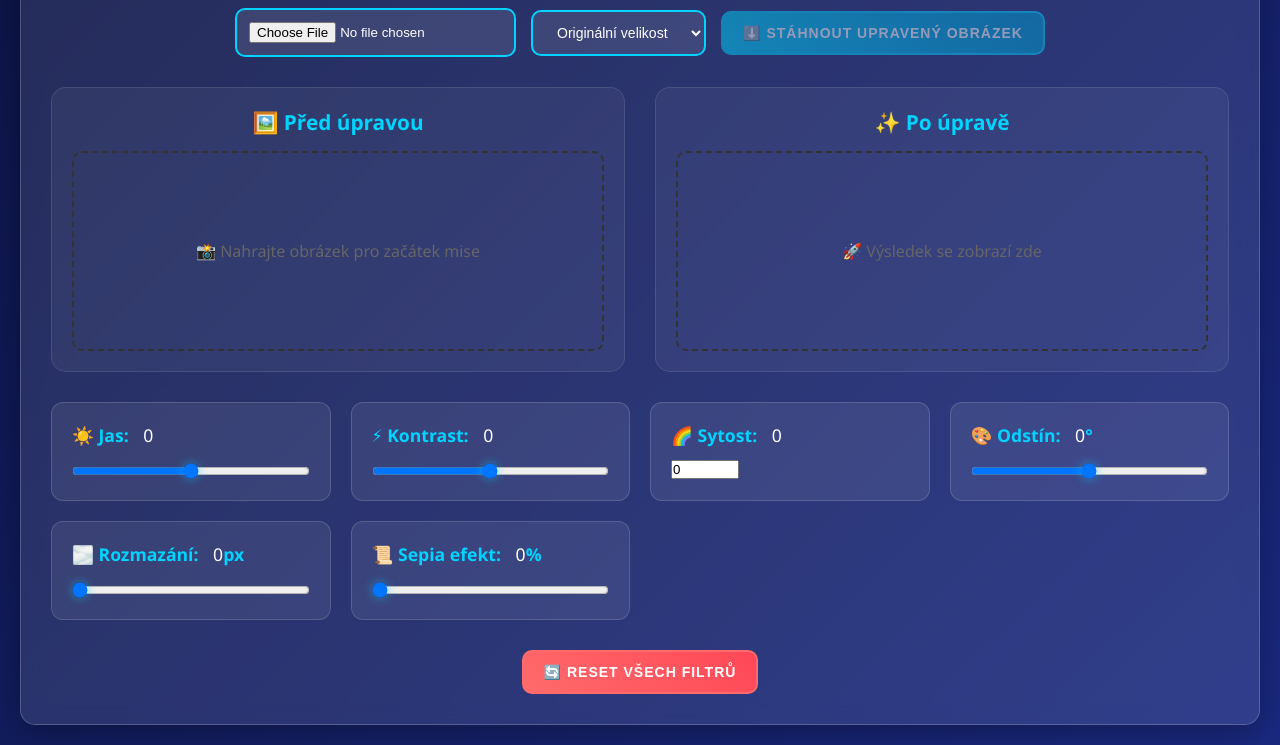
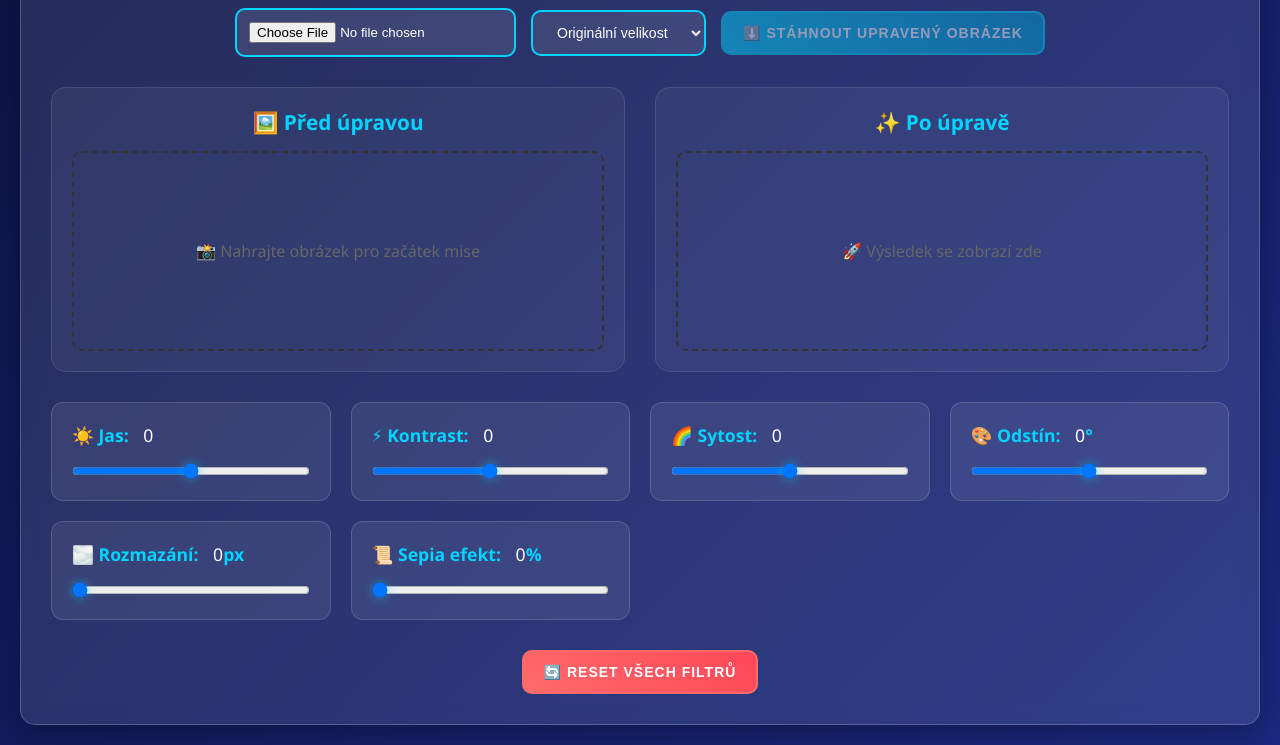
Before and after one commit to jirka22med/Foto-Editor-Hvezdna-flotila, a plain HTML site: page index.html in a window 1280 px wide. Shown: the part 128-873 px from the top of the page. Drawn offline with Linux system fonts and the light colour scheme.

Commit message:
Update index.html

```diff
--- a/index.html
+++ b/index.html
@@ -291,7 +291,7 @@
             </div>
             <div class="control-group">
                 <label for="saturation">🌈 Sytost: <span class="value-display" id="saturationValue">0</span></label>
-                <input type="number" id="saturation" min="-200" max="200" value="0">
+                <input type="range" id="saturation" min="-200" max="200" value="0">
             </div>
             <div class="control-group">
                 <label for="hue">🎨 Odstín: <span class="value-display" id="hueValue">0</span>°</label>
```
